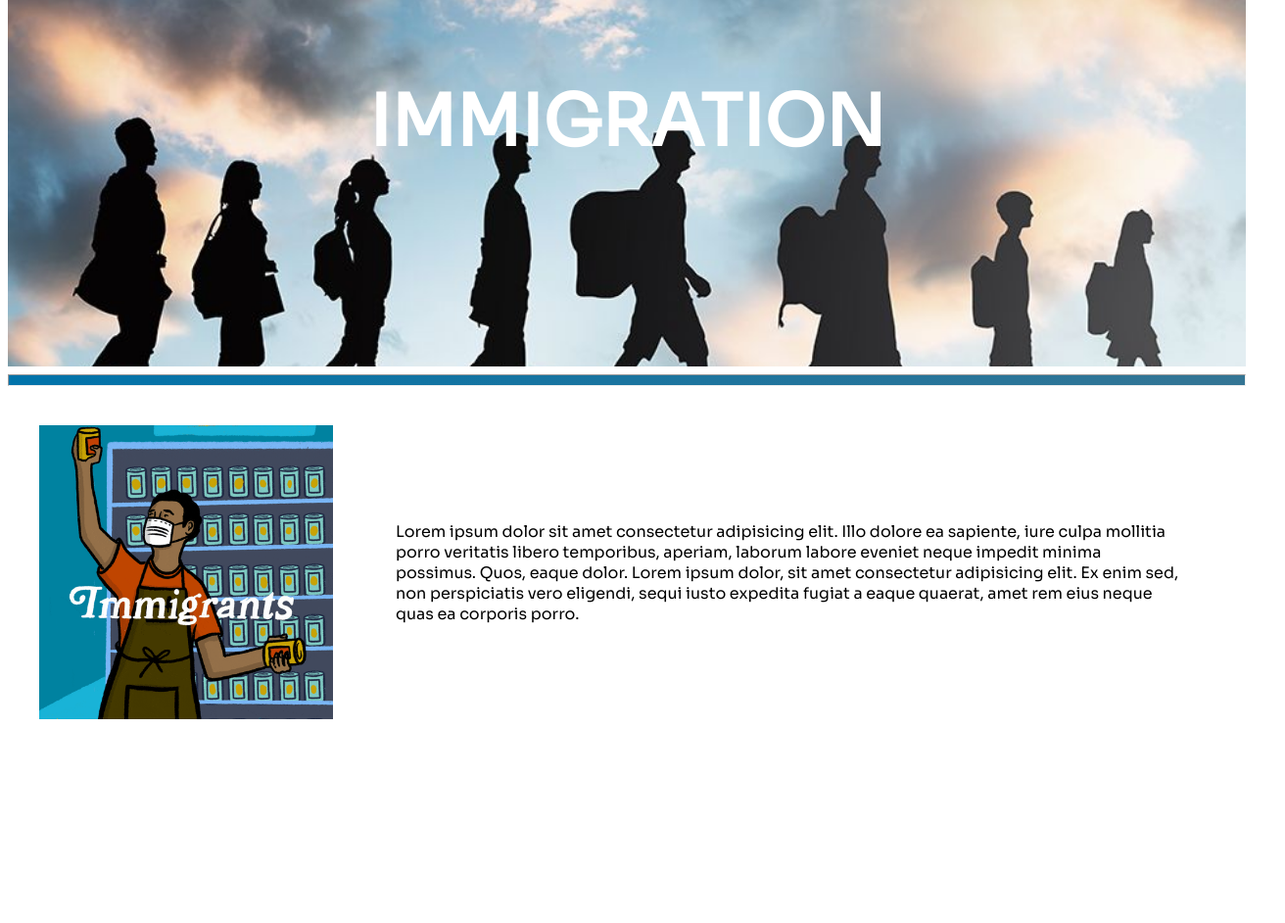
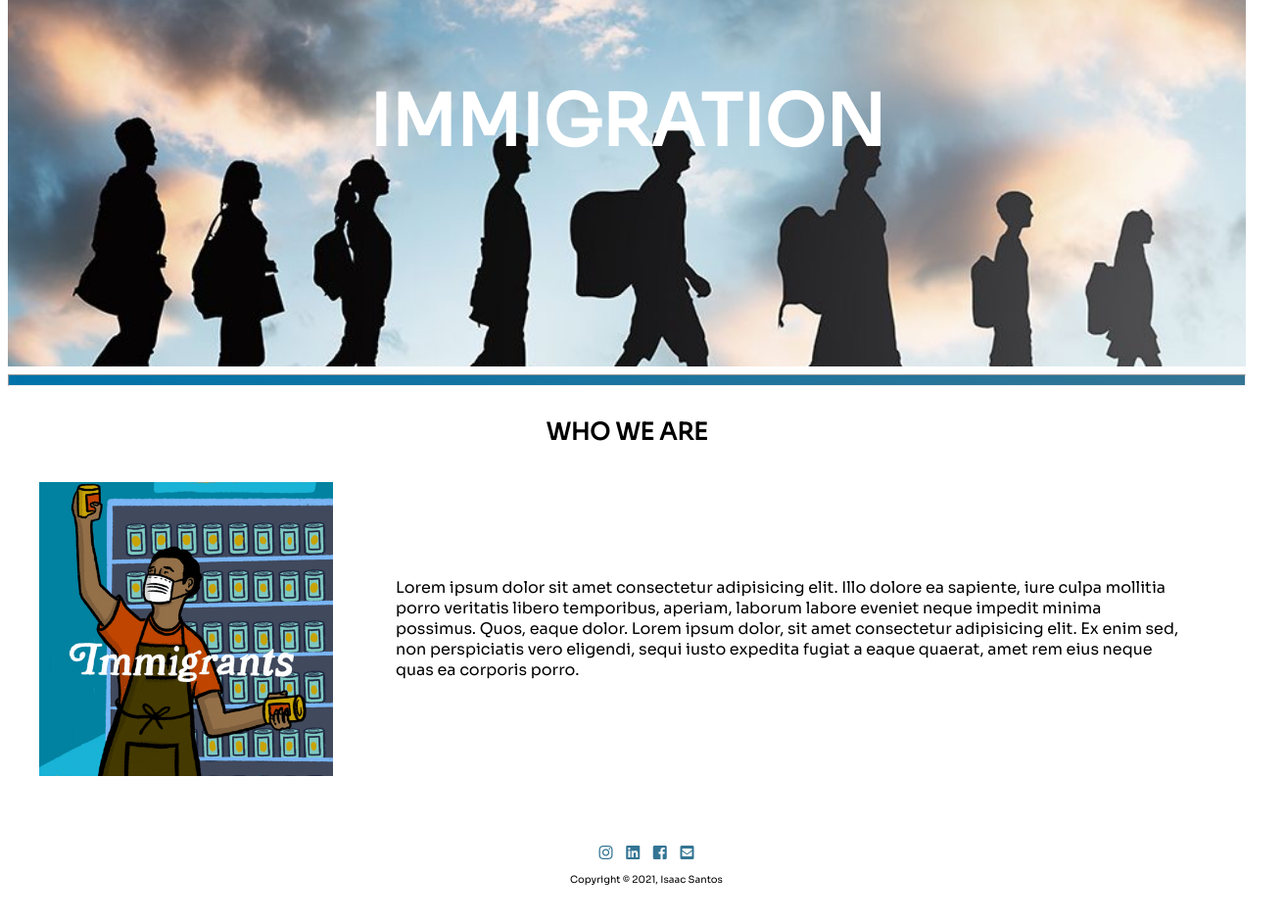
Before and after one commit to samueljr3/code4Justice, a plain HTML site: page index.html in a window 1280 px wide. Shown: the part 216-1158 px from the top of the page at 98% size, 1312 px wide, since content can reach past the window. Before the commit the page ends 958 px from the top, so only its background shows below. Drawn offline with Linux system fonts and the light colour scheme.

Commit message:
Added footer and Header

```diff
--- a/index.css
+++ b/index.css
@@ -1,6 +1,11 @@
 body {
     font-family: 'sora';
   }
+  h2{
+      text-align: center;
+
+  }
+  /*NAV bar code*/
 .navContainer{
     width: 80%;
     margin: 0 auto;
@@ -67,6 +72,7 @@ nav a:hover::before{
     width:100%;
 }
 
+/*Hero image code */
 .hero-image{
     position: relative;
     height: 500px;
@@ -96,10 +102,12 @@ nav a:hover::before{
 hr{
     height: 10px;
     background-image: linear-gradient(to right, #0073aa, #347594);
+    margin-bottom: 2em;
 }
 
+/*Body CSS*/
 .main-body{
-    padding-top: 2em;
+    padding-top: 1em;
     display: flex;
     flex-direction: row;
     align-items: center;
@@ -114,3 +122,45 @@ hr{
     width:300px;
     height: auto;
 }
+
+/*Footer CSS*/
+
+footer {
+    left: 0;
+    bottom: 0;
+    width: 100%;
+    text-align: center;
+    min-height: 30px;
+    padding: 20px;
+    text-decoration: none;
+    margin-top: 3em;
+}
+
+footer .copyright {
+    display: flex;
+    justify-content: center;
+    font-size: 10px;
+    margin-top: 10px;
+}
+
+footer ul {
+    list-style-type: none;
+    margin: 0;
+    padding: 0;
+}
+
+footer ul li {
+    display: inline-block;
+    margin-left: 5px;
+    margin-right: 5px;
+    text-decoration: none;
+}
+
+footer ul li a {
+    color: #347594;
+}
+
+footer ul li a:hover {
+    opacity: 50%;
+    color: #347594;
+}
--- a/index.html
+++ b/index.html
@@ -5,6 +5,7 @@
     <meta http-equiv="X-UA-Compatible" content="IE=edge">
     <meta name="viewport" content="width=device-width, initial-scale=1.0">
     <link href="index.css" rel="stylesheet" type="text/css"/>
+    <link rel="stylesheet" href="https://use.fontawesome.com/releases/v5.7.2/css/all.css" integrity="sha384-fnmOCqbTlWIlj8LyTjo7mOUStjsKC4pOpQbqyi7RrhN7udi9RwhKkMHpvLbHG9Sr" crossorigin="anonymous">
     <link href='https://fonts.googleapis.com/css?family=Sora' rel='stylesheet'>
     <title>SocialJustice</title>
 </head>
@@ -15,9 +16,10 @@
             <nav>
                 <ul>
                     <li><a href="index.html">Home</a></li>
+                    <li><a href="donation.html">Programs</a></li>
                     <li><a href="donation.html">Donation</a></li>
-                    <li><a href="donation.html">Page 2</a></li>
-                    <li><a href="donation.html">Page 3</a></li>
+                    <li><a href="donation.html">About Us</a></li>
+                    <li><a href="donation.html">Contact Us</a></li>
                 </ul>
             </nav>
         </div>
@@ -30,9 +32,21 @@
     </section>
 
     <hr>
+
+    <h2>WHO WE ARE</h2>
     <main class="main-body">
         <img class="index-image" src="immigration1.gif" alt="gif1">
         <span class="index-text">Lorem ipsum dolor sit amet consectetur adipisicing elit. Illo dolore ea sapiente, iure culpa mollitia porro veritatis libero temporibus, aperiam, laborum labore eveniet neque impedit minima possimus. Quos, eaque dolor. Lorem ipsum dolor, sit amet consectetur adipisicing elit. Ex enim sed, non perspiciatis vero eligendi, sequi iusto expedita fugiat a eaque quaerat, amet rem eius neque quas ea corporis porro.</span>
     </main>
+
+    <footer>
+        <ul>
+            <li><a href="#" class="instagram" target="_blank" rel="noopener" aria-label="instagram"><i class="fab fa-instagram"></i></a></li>
+            <li><a href="#" target="_blank" class="linkedin" rel="noopener" aria-label="linkedin"><i class="fab fa-linkedin"></i></a></li>
+            <li><a href="#" target="_blank" class="facebook" rel="noopener" aria-label="facebook"><i class="fab fa-facebook-square"></i></a></li>
+            <li><a href="mailto:refuge@gmail.com" target="_blank" class="email" rel="noopener" aria-label="email"><i class="fas fa-envelope-square"></i></a></li>
+        </ul>
+        <p class="copyright">Copyright &copy; 2021, Isaac Santos </p>
+      </footer>
 </body>
 </html>
```
